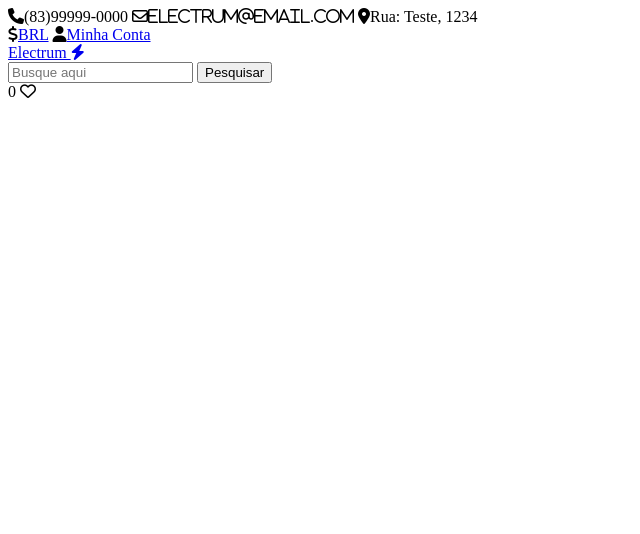
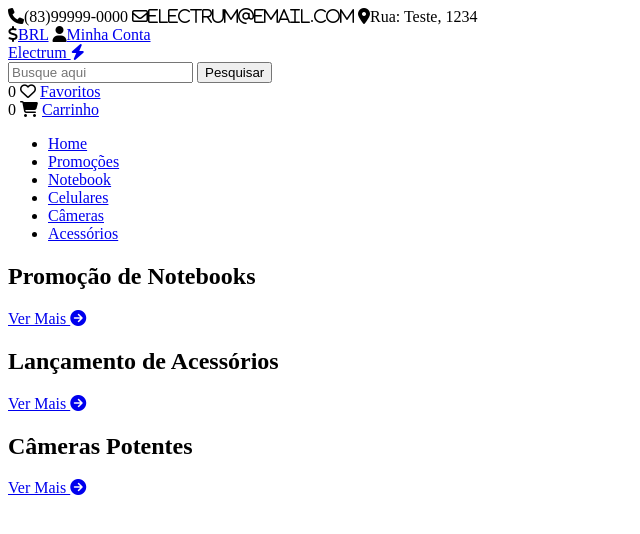
Before and after one commit to evertonesilva/projeto_electrum, a plain HTML site: page index.html in a window 1280 px wide. Shown: the whole page, without its empty margins (0-640 px from the left). Drawn offline with Linux system fonts and the light colour scheme.

Commit message:
atualizado index

```diff
--- a/index.html
+++ b/index.html
@@ -39,10 +39,64 @@
                     <div class="wishlist-container">
                         <span class="qty">0</span>
                         <i class="far fa-heart"></i>
+                        <a href="#">Favoritos</a>
+                    </div>
+                    <div class="header-cart-container">
+                        <span class="qty">0</span>
+                        <i class="fas fa-shopping-cart"></i>
+                        <a href="#">Carrinho</a>
                     </div>
                 </div>
             </div>
         </div>
+        <div class="header-bottom">
+            <nav>
+                <ul>
+                    <li>
+                        <a href="#">Home</a>
+                    </li>
+                    <li>
+                        <a href="#">Promoções</a>
+                    </li>
+                    <li>
+                        <a href="#">Notebook</a>
+                    </li>
+                    <li>
+                        <a href="#">Celulares</a>
+                    </li>
+                    <li>
+                        <a href="#">Câmeras</a>
+                    </li>
+                    <li>
+                        <a href="#">Acessórios</a>
+                    </li>
+                </ul>
+            </nav>
+        </div>
     </header>
+    <div class="banners">
+        <div class="banner" id="banner-1">
+            <div class="banner-cover"></div>
+            <div class="banner-content">
+                <h2>Promoção de Notebooks</h2>
+                <a href="#">Ver Mais <i class="fas fa-arrow-circle-right"></i></a>
+            </div>
+        </div>
+        <div class="banner" id="banner-2">
+            <div class="banner-cover"></div>
+            <div class="banner-content">
+                <h2>Lançamento de Acessórios</h2>
+                <a href="#">Ver Mais <i class="fas fa-arrow-circle-right"></i></a>
+            </div>
+        </div>
+        <div class="banner" id="banner-3">
+            <div class="banner-cover"></div>
+            <div class="banner-content">
+                <h2>Câmeras Potentes</h2>
+                <a href="#">Ver Mais <i class="fas fa-arrow-circle-right"></i></a>
+            </div>
+        </div>
+    </div>
+
 </body>
 </html>
```
